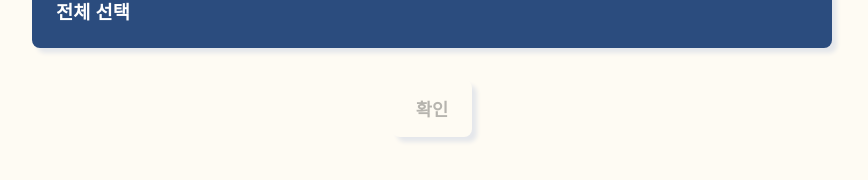
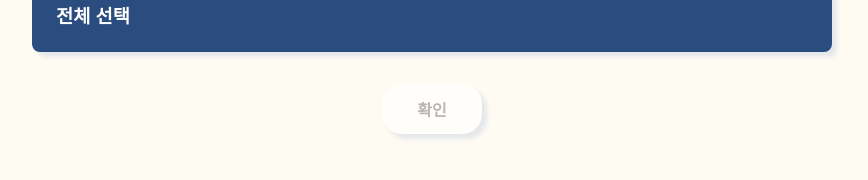
Before and after one commit to dmdeh/job-cracker, a Next.js app: page /selection/topics in a window 1280 px wide. Shown: the part 384-564 px from the top of the page, without its empty margins (208-1076 px from the left). Built offline with nearby package versions, Linux system fonts and the light colour scheme.

Commit message:
refactor: Button 컴포넌트 수정 및 스타일 수정 - topics 버튼 Button 컴포넌트 사용

```diff
--- a/src/app/common/Button/Button.tsx
+++ b/src/app/common/Button/Button.tsx
@@ -10,13 +10,25 @@ interface Props
   > {
   onClick: () => void;
   children: ReactNode;
+  className?: string;
+  disabled?: boolean;
 }
 
 const Button = (props: Props) => {
-  const { onClick, children } = props;
-
+  const {
+    onClick,
+    children,
+    className = styles.button,
+    disabled,
+    ...style
+  } = props;
   return (
-    <button style={{ ...props }} className={styles.button} onClick={onClick}>
+    <button
+      style={{ ...style }}
+      className={`${styles.button} ${className}`}
+      onClick={onClick}
+      disabled={disabled}
+    >
       {children}
     </button>
   );
--- a/src/app/common/Button/button.module.css
+++ b/src/app/common/Button/button.module.css
@@ -1,10 +1,12 @@
 .button {
-  background-color: var(--color-yellow);
-  font-size: 1rem;
+  font-size: 16px;
+  font-weight: bold;
   padding: 10px;
-  width: 200px;
-  color: white;
-  border: none;
   border-radius: 20px;
   cursor: pointer;
 }
+
+.button:disabled {
+  cursor: not-allowed;
+  border: none;
+}
--- a/src/app/page.module.css
+++ b/src/app/page.module.css
@@ -37,3 +37,8 @@
       0 50px 30px rgba(0, 0, 0, 0.3);
   }
 }
+
+.button {
+  border: none;
+  box-shadow: 5px 5px 4px var(--color-gray100);
+}
--- a/src/app/page.tsx
+++ b/src/app/page.tsx
@@ -21,8 +21,11 @@ export default function Home() {
         priority
       />
       <Button
+        backgroundColor="var(--color-yellow)"
         color="white"
         fontSize="2rem"
+        width={200}
+        className={styles.button}
         onClick={() => router.push("/selection/developer")}
       >
         시작하기
--- a/src/app/selection/topics/page.tsx
+++ b/src/app/selection/topics/page.tsx
@@ -4,6 +4,7 @@ import { useRouter, useSearchParams } from "next/navigation";
 import { useState } from "react";
 import styles from "./topics.module.css";
 import { TOPIC_MAP, TopicKey } from "@/app/constants/topics";
+import Button from "@/app/common/Button/Button";
 
 export default function Topics() {
   const searchParams = useSearchParams();
@@ -29,6 +30,9 @@ export default function Topics() {
     if (!selected.length) return;
     router.push(`/selection/topics/contents?selected=${selected.join(",")}`);
   };
+  const buttonClasses = `${styles.button} ${
+    selected.length === 0 ? styles.buttonDisabled : ""
+  }`;
 
   return (
     <div className={styles.page}>
@@ -45,20 +49,25 @@ export default function Topics() {
         {allTopics.map((key) => (
           <div
             key={key}
-            className={`${styles.card} ${selected.includes(key) && styles.selected}`}
+            className={`${styles.card} ${
+              selected.includes(key) && styles.selected
+            }`}
             onClick={() => toggleSelectTopic(key)}
           >
             <h3>{key}</h3>
           </div>
         ))}
       </div>
-      <button
-        className={`${styles.button} ${selected.length === 0 && styles.buttonDisabled}`}
+      <Button
+        backgroundColor="var(--color-background-light)"
+        width={100}
+        height={50}
+        className={buttonClasses}
         onClick={handleConfirm}
         disabled={selected.length === 0}
       >
         확인
-      </button>
+      </Button>
     </div>
   );
 }
--- a/src/app/selection/topics/topics.module.css
+++ b/src/app/selection/topics/topics.module.css
@@ -24,7 +24,7 @@
   color: var(--color-blue100);
   padding: 1.5rem;
   border-radius: 0.5rem;
-  box-shadow: 5px 5px 4px #e5e7eb;
+  box-shadow: 5px 5px 4px var(--color-gray100);
   background-color: var(--color-background-light);
   cursor: pointer;
   transition: all 0.2s ease-in-out;
@@ -36,18 +36,7 @@
 }
 
 .button {
-  padding: 1rem 1.5rem;
-  font-weight: bold;
-  border-radius: 0.5rem;
-  box-shadow: 5px 5px 4px #e5e7eb;
-  background-color: var(--color-cardBackground);
-  cursor: pointer;
+  box-shadow: 5px 5px 4px var(--color-gray100);
   transition: all 0.2s ease-in-out;
   border: 2px solid var(--color-blue100);
-  font-size: 1.1rem;
 }
-
-.buttonDisabled {
-  cursor: not-allowed;
-  border: unset;
-}
```
